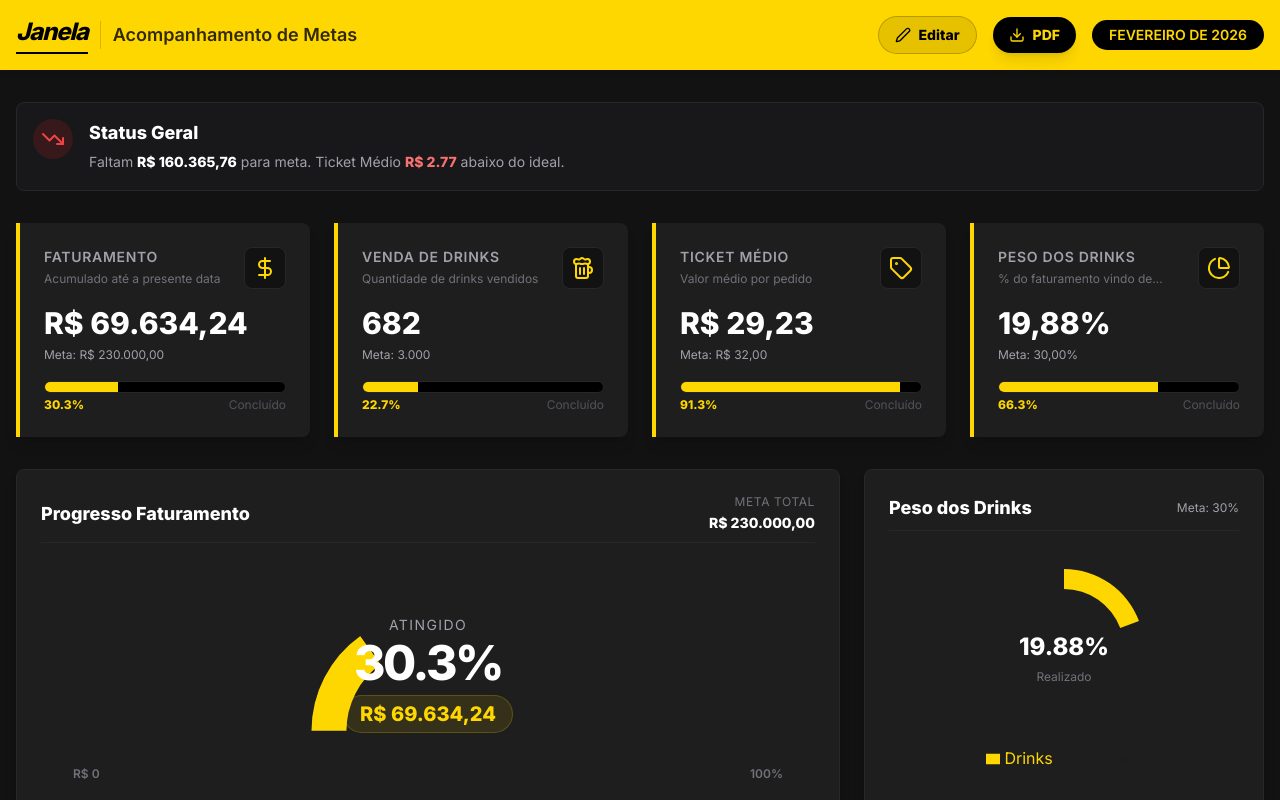
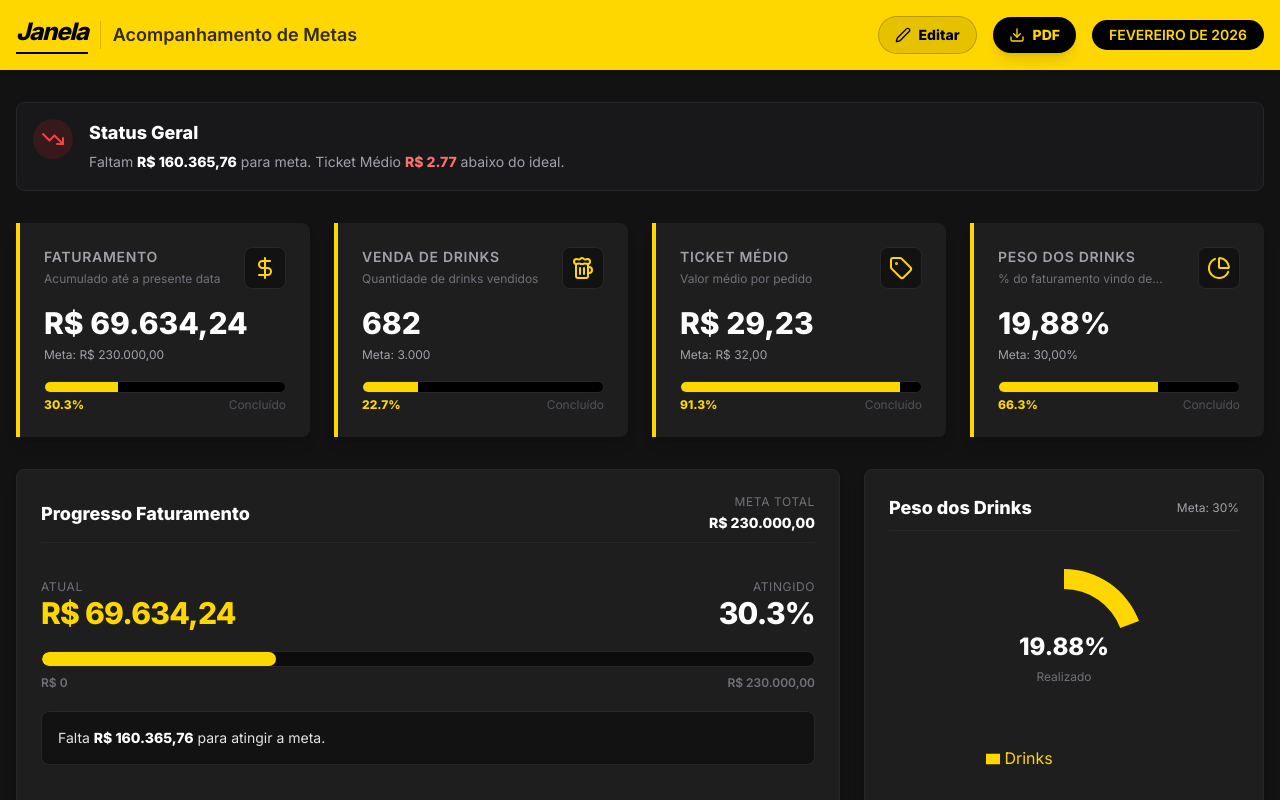
Before and after one commit to NevesPNG68/METAS-JANELA, a React (Vite) app: page / in a window 1280 px wide. Shown: the top 800 px of the page. Built offline with nearby package versions, Linux system fonts and the light colour scheme.

Commit message:
Update RevenueChart.tsx

```diff
--- a/components/RevenueChart.tsx
+++ b/components/RevenueChart.tsx
@@ -1,67 +1,77 @@
 import React from 'react';
-import { PieChart, Pie, Cell, ResponsiveContainer } from 'recharts';
 import { formatCurrency } from '../utils';
 
 const RevenueChart: React.FC<{ current: number; target: number }> = ({ current, target }) => {
-  const realPercentage = target > 0 ? (current / target) * 100 : 0;
-  const chartPercentage = Math.min(realPercentage, 100);
-
-  const data = [
-    { name: 'Realizado', value: chartPercentage },
-    { name: 'Restante', value: Math.max(0, 100 - chartPercentage) },
-  ];
-
-  const COLORS = ['#FFD700', '#1E1E1E']; // Janela Yellow and Dark Gray
+  const safeTarget = target > 0 ? target : 0;
+  const realPercentage = safeTarget > 0 ? (current / safeTarget) * 100 : 0;
+  const pct = Math.min(100, Math.max(0, realPercentage));
+  const remaining = Math.max(0, safeTarget - current);
+  const isDone = safeTarget > 0 && current >= safeTarget;
 
   return (
     <div className="h-[280px] sm:h-[300px] w-full flex flex-col">
+      {/* Header */}
       <div className="flex justify-between items-center mb-2 border-b border-zinc-800 pb-2">
-        <h3 className="text-base sm:text-lg font-bold text-white">
-          Progresso Faturamento
-        </h3>
+        <h3 className="text-base sm:text-lg font-bold text-white">Progresso Faturamento</h3>
         <div className="text-right">
-           <span className="text-[10px] sm:text-xs text-zinc-500 block uppercase tracking-wider">Meta Total</span>
-           <span className="text-xs sm:text-sm font-bold text-white">{formatCurrency(target)}</span>
+          <span className="text-[10px] sm:text-xs text-zinc-500 block uppercase tracking-wider">
+            Meta Total
+          </span>
+          <span className="text-xs sm:text-sm font-bold text-white">
+            {formatCurrency(safeTarget)}
+          </span>
         </div>
       </div>
 
-      <div className="flex-1 relative min-h-0">
-        <ResponsiveContainer width="100%" height="100%">
-          <PieChart>
-            <Pie
-              data={data}
-              cx="50%"
-              cy="75%"
-              startAngle={180}
-              endAngle={0}
-              innerRadius="70%"
-              outerRadius="100%"
-              paddingAngle={0}
-              dataKey="value"
-              stroke="none"
-            >
-              <Cell key="cell-progress" fill={COLORS[0]} />
-              <Cell key="cell-remaining" fill={COLORS[1]} />
-            </Pie>
-          </PieChart>
-        </ResponsiveContainer>
+      {/* Content */}
+      <div className="flex-1 min-h-0 flex flex-col justify-center">
+        {/* Top values */}
+        <div className="flex items-end justify-between gap-4">
+          <div>
+            <span className="text-[10px] sm:text-xs text-zinc-500 block uppercase tracking-wider">
+              Atual
+            </span>
+            <span className="text-2xl sm:text-3xl font-extrabold text-janela-yellow tracking-tight">
+              {formatCurrency(current)}
+            </span>
+          </div>
 
-        {/* Central Information Overlay */}
-        <div className="absolute bottom-[25%] left-0 right-0 flex flex-col items-center justify-end pointer-events-none">
-          <span className="text-zinc-400 text-xs sm:text-sm uppercase tracking-widest mb-1">Atingido</span>
-          {/* Responsive font size */}
-          <span className="text-4xl sm:text-5xl font-extrabold text-white tracking-tighter">
-            {realPercentage.toFixed(1)}%
-          </span>
-          <span className="text-janela-yellow font-bold text-lg sm:text-xl mt-2 bg-janela-yellow/10 px-4 py-1 rounded-full border border-janela-yellow/20">
-            {formatCurrency(current)}
-          </span>
+          <div className="text-right">
+            <span className="text-[10px] sm:text-xs text-zinc-500 block uppercase tracking-wider">
+              Atingido
+            </span>
+            <span className="text-2xl sm:text-3xl font-extrabold text-white tracking-tight">
+              {pct.toFixed(1)}%
+            </span>
+          </div>
         </div>
 
-        {/* Gauge Labels */}
-        <div className="absolute bottom-[5%] w-full flex justify-between px-4 sm:px-8 text-[10px] sm:text-xs font-semibold text-zinc-500 uppercase">
-          <span>R$ 0</span>
-          <span>100%</span>
+        {/* Progress Bar */}
+        <div className="mt-5">
+          <div className="h-3 sm:h-4 w-full rounded-full bg-black/60 border border-zinc-800 overflow-hidden">
+            <div
+              className="h-full rounded-full bg-janela-yellow transition-all duration-500"
+              style={{ width: `${pct}%` }}
+            />
+          </div>
+
+          <div className="mt-2 flex justify-between text-[10px] sm:text-xs font-semibold text-zinc-500 uppercase">
+            <span>R$ 0</span>
+            <span>{formatCurrency(safeTarget)}</span>
+          </div>
+        </div>
+
+        {/* Status box (replaces the confusing "R$ 0") */}
+        <div className="mt-5 p-4 rounded-lg bg-black/40 border border-zinc-800">
+          {isDone ? (
+            <p className="text-sm text-green-400 font-bold">✅ Meta de faturamento atingida.</p>
+          ) : (
+            <p className="text-sm text-zinc-200">
+              Falta{' '}
+              <span className="text-white font-extrabold">{formatCurrency(remaining)}</span> para
+              atingir a meta.
+            </p>
+          )}
         </div>
       </div>
     </div>
```
